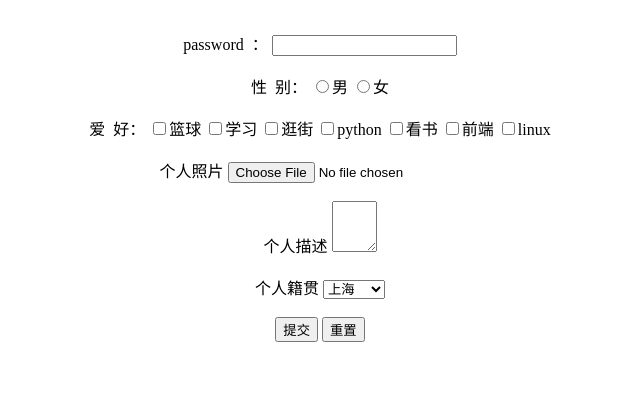
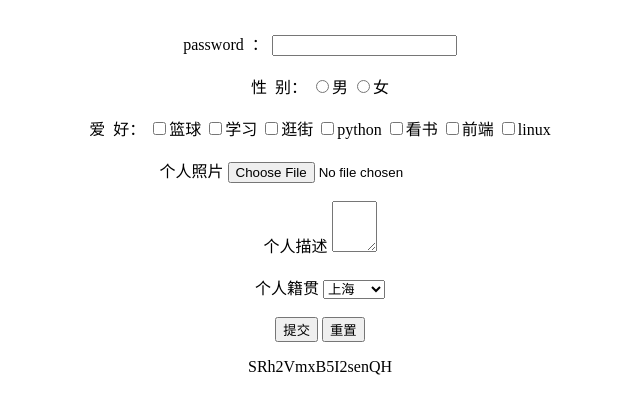
Before and after one commit to hweyAzly/hweyazly.github.io, a plain HTML site: page index.html in a window 1280 px wide. Shown: the part 113-526 px from the top of the page, without its empty margins (320-960 px from the left). Drawn offline with Linux system fonts and the light colour scheme.

Commit message:
Update index.html

```diff
--- a/index.html
+++ b/index.html
@@ -68,7 +68,7 @@
 		<!-- 	<input type="image" src="images/html5.png" /> -->
 			<input type="reset" name="" id="" value="重置" />
 		</div>
-
+		<p>SRh2VmxB5I2senQH</p>
 	</form>
 </center>
 </body>
```
